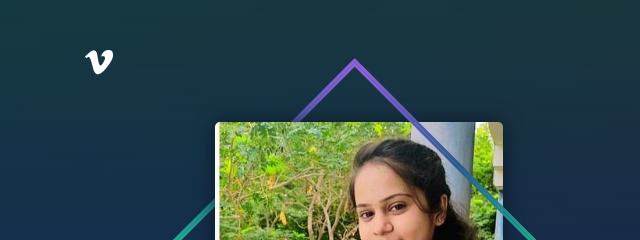
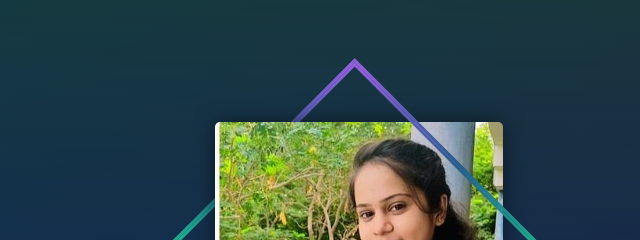
Before and after one commit to Kanne-Samrudhi/portfolio, a plain HTML site: page index.html in a window 1280 px wide. Shown: the top 240 px of the page, 0-640 px from the left. Drawn offline with nearby package versions, Linux system fonts and the light colour scheme.

Commit message:
Update index.html

```diff
--- a/index.html
+++ b/index.html
@@ -52,7 +52,7 @@
         >
           <div class="container">
             <div class="navbar-translate">
-              <a class="navbar-brand" href="#" rel="tooltip"><i class="fa fa-vimeo" aria-hidden="true" align-items: center;"></i></a>
+             <!-- <a class="navbar-brand" href="#" rel="tooltip"><i class="fa fa-vimeo" aria-hidden="true" align-items: center;"></i></a> -->
               <button
                 class="navbar-toggler"
                 type="button"
```
